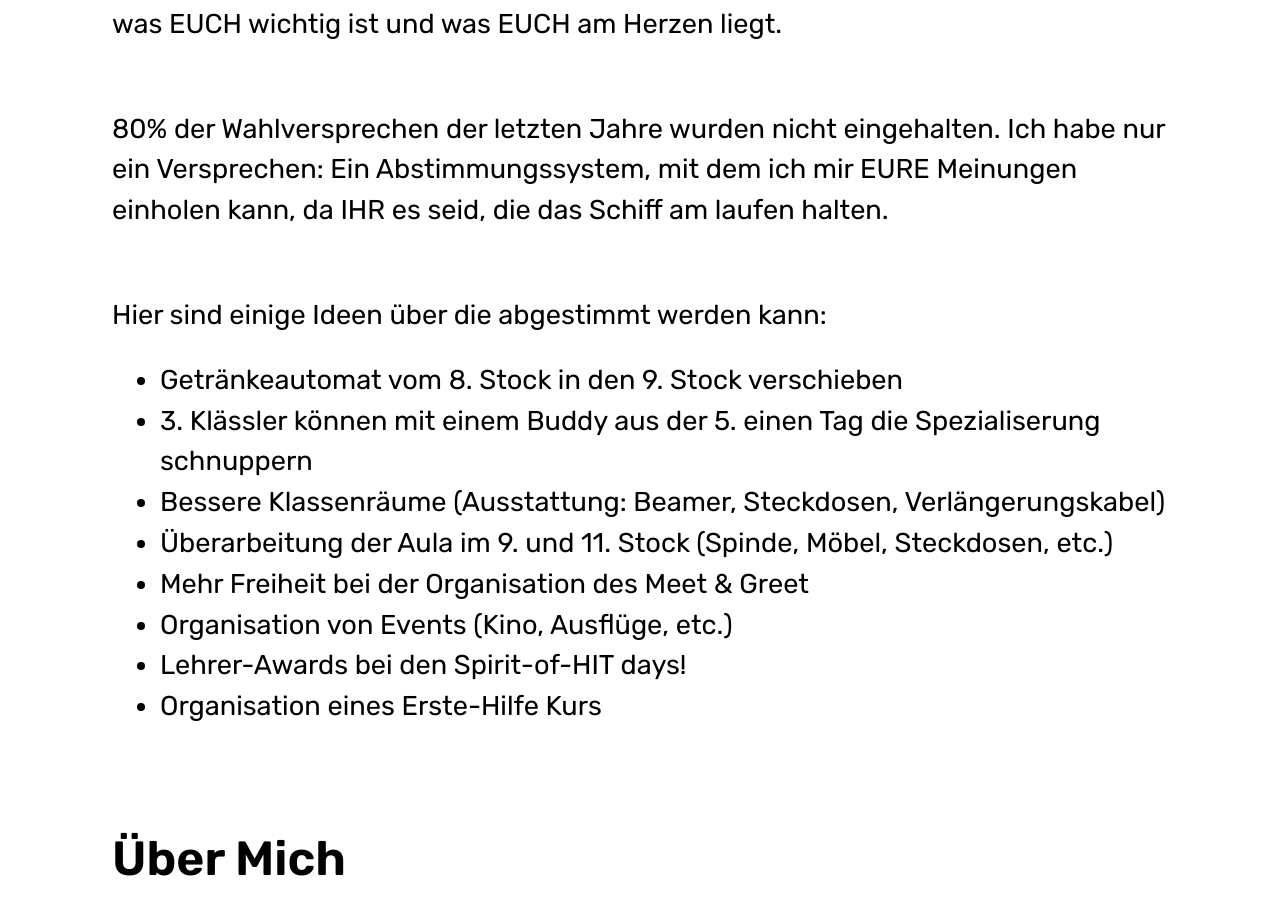
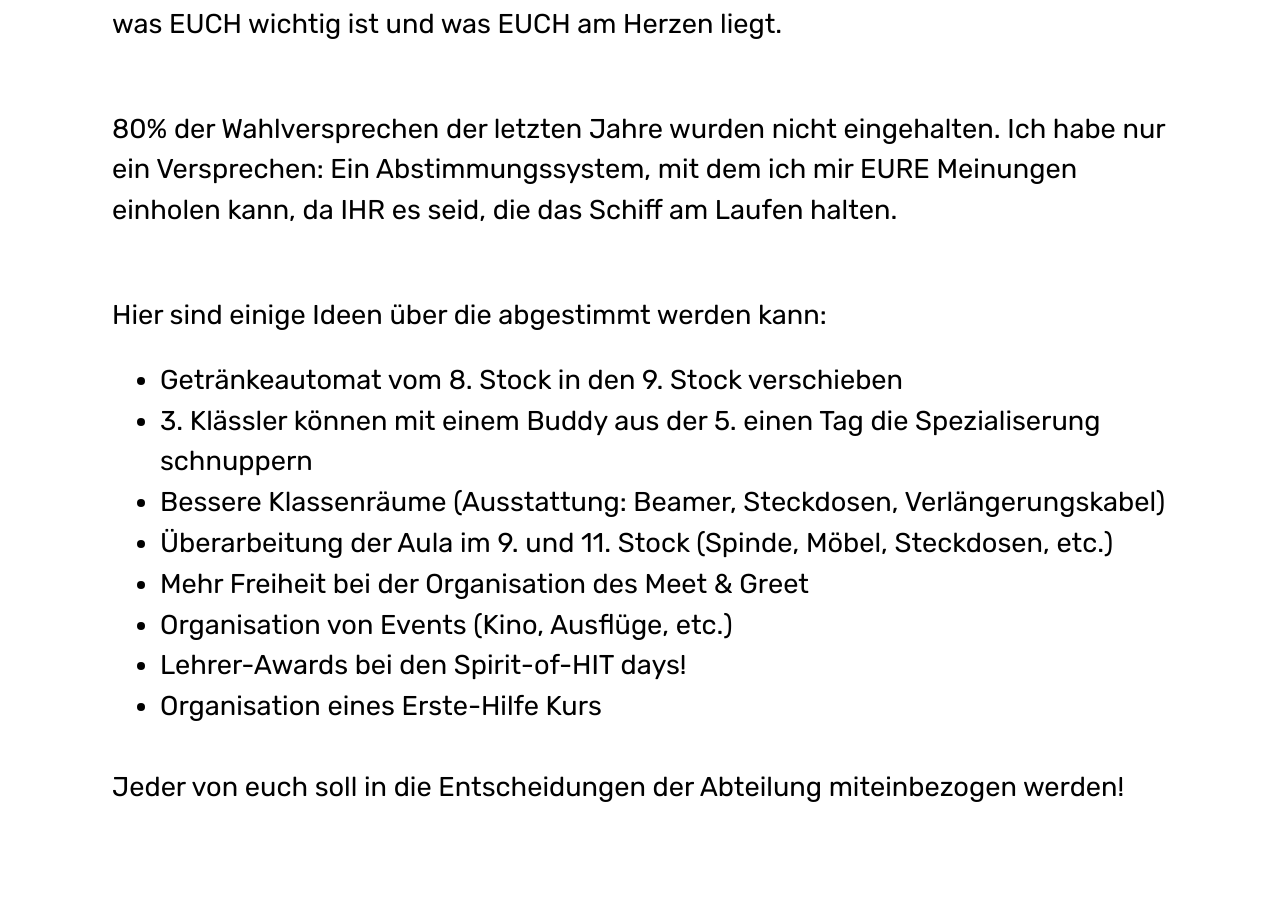
Before and after one commit to Markus-Stuppnig/Website, a Next.js app: page /abteilungssprecher in a window 1280 px wide. Shown: the part 1174-2085 px from the top of the page. Built offline with nearby package versions, Linux system fonts and the light colour scheme.

Commit message:
Updates text on /abteilungssprecher

```diff
--- a/app/(pages)/abteilungssprecher/page.tsx
+++ b/app/(pages)/abteilungssprecher/page.tsx
@@ -69,7 +69,7 @@ export default function AbteilungssprecherPage() {
             80% der Wahlversprechen der letzten Jahre wurden nicht eingehalten.
             Ich habe nur ein Versprechen: Ein Abstimmungssystem, mit dem ich mir
             EURE Meinungen einholen kann, da IHR es seid, die das Schiff am
-            laufen halten.
+            Laufen halten.
           </p>
           <br />
 
@@ -98,6 +98,11 @@ export default function AbteilungssprecherPage() {
             <li>Organisation eines Erste-Hilfe Kurs</li>
           </ul>
 
+          <p className="text-[1.2rem] md:text-[1.7rem] md:mt-[2.5rem]">
+            Jeder von euch soll in die Entscheidungen der Abteilung
+            miteinbezogen werden!
+          </p>
+
           <SectionHeading
             textColor="text-myblack"
             size="text-[2rem] md:text-[3rem]"
```
